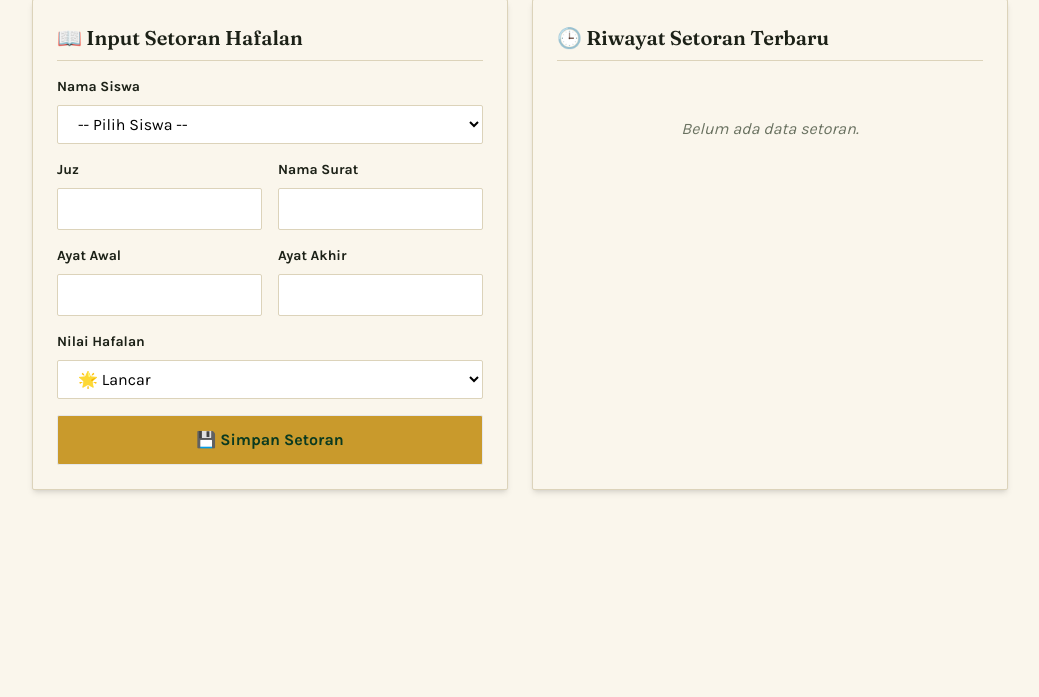
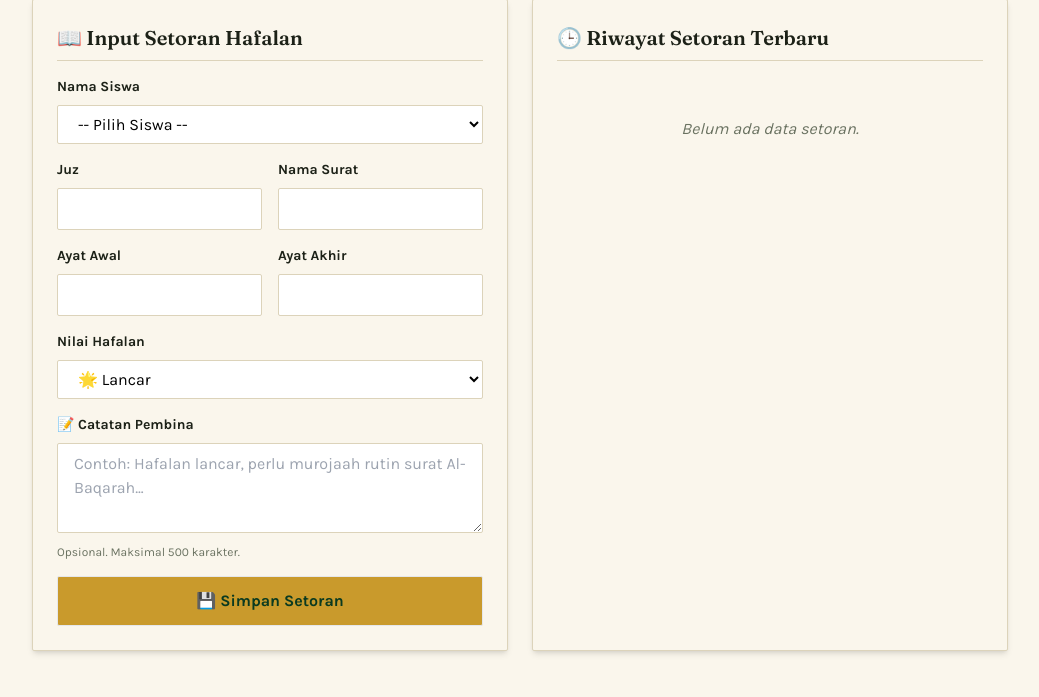
Before and after one commit to smptakhassus2-web/sistem-tkhassus-jurnal, a Laravel app: page /tahfidz in a window 1280 px wide. Shown: the part 103-800 px from the top of the page, without its empty margins (120-1159 px from the left). Run offline with Laravel 12, Linux system fonts and the light colour scheme; the visitor is signed in with stand-in values (Sample User, id 1); data that the repository does not hold is empty; parts of the project's set-up code (start-up, migrations or seed data) failed here and were passed over; some libraries are stand-ins or nearby versions.

Commit message:
Update 19 Nov 2026 - 07.37 GMT+7

```diff
--- a/app/Http/Controllers/TahfidzController.php
+++ b/app/Http/Controllers/TahfidzController.php
@@ -13,11 +13,10 @@ class TahfidzController extends Controller
     public function index() {
         $siswaList = Siswa::orderBy('nama')->get();
         $riwayat = Tahfidz::with(['siswa', 'guru'])
-                          ->where('guru_id', auth()->id())
-                          ->latest()
-                          ->take(10)
-                          ->get();
-
+            ->where('guru_id', auth()->id())
+            ->latest()
+            ->take(10)
+            ->get();
         return view('tahfidz.index', compact('siswaList', 'riwayat'));
     }
 
@@ -29,7 +28,8 @@ class TahfidzController extends Controller
             'surat' => 'required|string',
             'ayat_awal' => 'required|integer',
             'ayat_akhir' => 'required|integer',
-            'nilai' => 'required|in:Lancar,Baik,Cukup,Kurang'
+            'nilai' => 'required|in:Lancar,Baik,Cukup,Kurang',
+            'catatan' => 'nullable|string|max:500',  // 🔴 BARU
         ]);
 
         Tahfidz::create([
@@ -40,7 +40,8 @@ class TahfidzController extends Controller
             'ayat_awal' => $request->ayat_awal,
             'ayat_akhir' => $request->ayat_akhir,
             'nilai' => $request->nilai,
-            'tanggal' => Carbon::today()
+            'tanggal' => Carbon::today(),
+            'catatan' => $request->catatan,  // 🔴 BARU
         ]);
 
         return back()->with('success', 'Alhamdulillah, data setoran hafalan berhasil disimpan!');
--- a/app/Models/Tahfidz.php
+++ b/app/Models/Tahfidz.php
@@ -14,7 +14,8 @@ class Tahfidz extends Model
         'ayat_awal',
         'ayat_akhir',
         'nilai',
-        'tanggal'
+        'tanggal',
+        'catatan',  // 🔴 BARU
     ];
 
     // Relasi ke tabel Siswa
--- a/resources/views/tahfidz/index.blade.php
+++ b/resources/views/tahfidz/index.blade.php
@@ -67,6 +67,17 @@
                             <option value="Lancar">🌟 Lancar</option><option value="Baik">✅ Baik</option><option value="Cukup">⚠️ Cukup</option><option value="Kurang">❌ Kurang</option>
                         </select>
                     </div>
+
+                    <!-- 🔴 BARU: Kolom Catatan Pembina -->
+                    <div>
+                        <label class="block text-ink-900 text-sm font-bold mb-2">📝 Catatan Pembina</label>
+                        <textarea name="catatan" rows="3" maxlength="500"
+                                  class="w-full px-4 py-2 border border-line bg-white rounded-sm outline-none focus:ring-2 focus:ring-green-700"
+                                  placeholder="Contoh: Hafalan lancar, perlu murojaah rutin surat Al-Baqarah...">{{ old('catatan') }}</textarea>
+                        <p class="text-xs text-ink-500 mt-1">Opsional. Maksimal 500 karakter.</p>
+                    </div>
+                    <!-- 🔴 AKHIR Kolom Catatan Pembina -->
+
                     <button type="submit" class="w-full bg-gold-500 hover:bg-gold-400 text-green-900 font-bold py-3 rounded-sm transition border border-gold-600">💾 Simpan Setoran</button>
                 </form>
             </div>
@@ -81,6 +92,9 @@
                             <div>
                                 <p class="font-bold text-ink-900">{{ $item->siswa->nama }}</p>
                                 <p class="text-xs text-ink-500">Juz {{ $item->juz }} • {{ $item->surat }} : {{ $item->ayat_awal }}-{{ $item->ayat_akhir }}</p>
+                                @if($item->catatan)
+                                    <p class="text-xs text-ink-700 mt-1 italic bg-white p-2 rounded-sm border border-line">📝 {{ $item->catatan }}</p>
+                                @endif
                             </div>
                             <span class="text-xs font-bold px-2 py-1 rounded-sm {{ $item->nilai == 'Lancar' ? 'bg-green-050 text-green-800 border border-green-700' : ($item->nilai == 'Kurang' ? 'bg-red-50 text-red-700 border border-red-600' : 'bg-gold-500 text-green-900 border border-gold-600') }}">{{ $item->nilai }}</span>
                         </div>
```
Also changed, not shown: database/migrations/2026_11_18_085517_add_catatan_to_tahfidzs_table.php (added).
